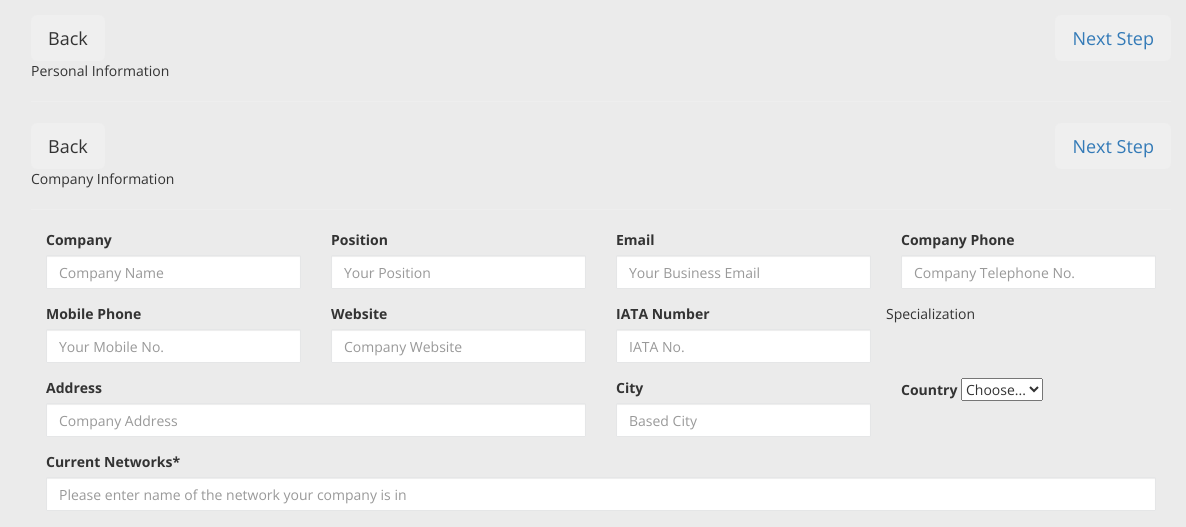
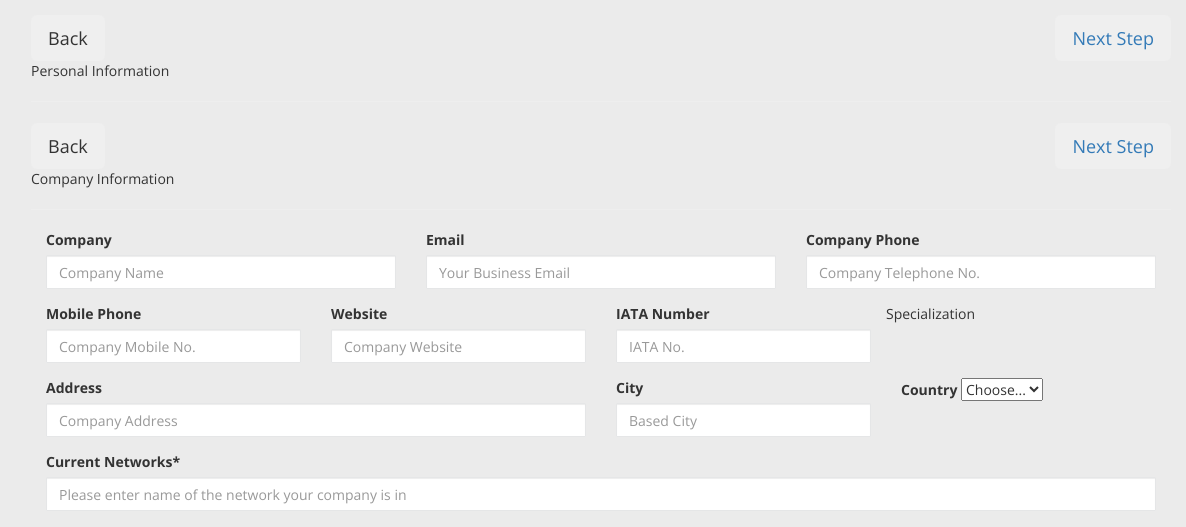
Before and after one commit to paisapoo/cargoconvention, a PHP site: page /app/register in a window 1400 px wide. Shown: the part 1351-1878 px from the top of the page, without its empty margins (199-1385 px from the left). Run offline with PHP 8.4, Linux system fonts and the light colour scheme; the visitor is signed in with stand-in values (Sample User, id 1); some libraries are stand-ins or nearby versions; some web fonts are replaced.

Commit message:
update form register page

```diff
--- a/app/book_step1.php
+++ b/app/book_step1.php
@@ -46,7 +46,7 @@
             	</tr>
             	<tr class="multi1">
                     <td></td>
-                    <td><span class="multi-select">select amount <input type="number" name="multiple-number" min="2" value="" /></span></td>
+                    <td><span class="multi-select">select amount <input type="number" name="multiple-number" min="1" value="" /></span></td>
                     <td><span class="amount">$0</span></td>
                 </tr>
             	<tr>
--- a/app/book_step3.php
+++ b/app/book_step3.php
@@ -38,6 +38,10 @@
                         '<div class="form-group col-md-5">'+
                           '<label for="inputPassword4">Last Name</label>'+
                           '<input type="text" class="form-control"  placeholder="Please enter your last name" name="lastName[]">'+
+                        '</div>'+
+                        '<div class="form-group col-md-5">'+
+                          '<label for="inputPassword4">Position</label>'+
+                          '<input type="text" class="form-control"  placeholder="Your Position" name="position[]">'+
                         '</div>'+
                       '</div>'+
                    '</div>'+
--- a/app/book_step4.php
+++ b/app/book_step4.php
@@ -5,50 +5,50 @@
           <hr class="or-line">
           <div class="form-group">
           <div class="form-row">
-            <div class="form-group col-md-3">
+            <div class="form-group col-md-4">
                   <label for="inputEmail4">Company</label>
-                  <input type="text" class="form-control" placeholder="Company Name">
+                  <input type="text" name="nameCom" class="form-control" placeholder="Company Name">
             </div>
-                <div class="form-group col-md-3">
+                <!-- <div class="form-group col-md-3">
                   <label for="inputEmail4">Position</label>
-                  <input type="text" class="form-control" placeholder="Your Position">
+                  <input type="text"  class="form-control" placeholder="Your Position">
+            </div> -->
+                <div class="form-group col-md-4">
+                  <label for="inputEmail4">Email</label>
+                  <input type="email" name="emailCom" class="form-control" placeholder="Your Business Email">
             </div>
-                <div class="form-group col-md-3">
-                  <label for="inputEmail4">Email</label>
-                  <input type="email" class="form-control" placeholder="Your Business Email">
-            </div>
-                <div class="form-group col-md-3">
+                <div class="form-group col-md-4">
                   <label for="inputEmail4">Company Phone</label>
-                  <input type="text" class="form-control" placeholder="Company Telephone No.">
+                  <input type="text" name="phoneCom" class="form-control" placeholder="Company Telephone No.">
             </div>
           </div>
             <div class="form-row">
             <div class="form-group col-md-3">
                   <label for="inputEmail4">Mobile Phone</label>
-                  <input type="text" class="form-control" placeholder="Your Mobile No.">
+                  <input type="text" name="mobileCom" class="form-control" placeholder="Company Mobile No.">
             </div>
                 <div class="form-group col-md-3">
                   <label for="inputEmail4">Website</label>
-                  <input type="text" class="form-control" placeholder="Company Website">
+                  <input type="text" name="websiteCome" class="form-control" placeholder="Company Website">
             </div>
                 <div class="form-group col-md-3">
                   <label for="inputEmail4">IATA Number</label>
-                  <input type="text" class="form-control" placeholder="IATA No.">
+                  <input type="text" name="iataCome" class="form-control" placeholder="IATA No.">
             </div>
 
           </div>
           <div class="form-row">
             <div class="form-group col-md-6">
                   <label for="inputEmail4">Address</label>
-                  <input type="text" class="form-control" placeholder="Company Address">
+                  <input type="text" name="addressCom" class="form-control" placeholder="Company Address">
             </div>
                 <div class="form-group col-md-3">
                   <label for="inputEmail4">City</label>
-                  <input type="text" class="form-control" placeholder="Based City">
+                  <input type="text" name="cityCom" class="form-control" placeholder="Based City">
             </div>
                 <div class="form-group col-md-3">
                   <label for="inputEmail4">Country</label>
-                  <select class="custom-select" id="inputGroupSelect01">
+                  <select class="custom-select" id="inputGroupSelect01" name="countryCom">
                       <option selected>Choose...</option>
                       <option value="1">One</option>
                       <option value="2">Two</option>
@@ -60,7 +60,7 @@
             <div class="form-group col-md-12">
 
                   <label for="inputEmail4">Current Networks*</label>
-                  <input type="text" class="form-control" placeholder="Please enter name of the network your company is in">
+                  <input type="text" name="currentNetCom" class="form-control" placeholder="Please enter name of the network your company is in">
 
             </div>
           </div>
@@ -444,7 +444,7 @@
                 <div class="col-md-12">
                   <br>
                 <label for="inputEmail" class="form-title-th">Your Message</label>
-                          <textarea class="form-control" placeholder="Please enter your message to us" rows="5"></textarea>
+                          <textarea class="form-control" placeholder="Please enter your message to us" rows="5" name="textMessage"></textarea>
               </div>
             </div>
         </div>
--- a/app/mainjava.php
+++ b/app/mainjava.php
@@ -58,9 +58,7 @@ new WOW().init();
 
 <?php
 
-if ($countpage == 0) {
-	include 'error_SCR.php';
-}
+
 
 
 
--- a/app/register.php
+++ b/app/register.php
@@ -37,7 +37,7 @@
     </div>
   </div>
 
-  <form role="form" action="book_done" method="post">
+  <form role="form" action="confirm_booking" method="post">
   	<?php include "book_step1.php" ;?>
     <?php include "book_step2.php" ;?>
     <?php include "book_step3.php" ;?>
--- a/controller/controller.php
+++ b/controller/controller.php
@@ -39,12 +39,12 @@ if($alias == 'admin'){
 							header('location:admin');
 						}
 
-
+					break;
+					case "home":
 
 					break;
-
-					case "home":
-
+					case "confirm_booking":
+						echo $_POST['nameCom']."\\".$_POST['firstName'][0];
 					break;
 					case "news":
 
```
Also changed, not shown: other parts of app/book_step4.php (+27 -27 lines).
